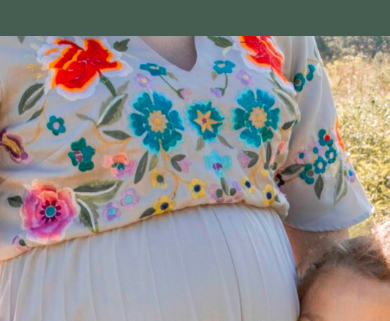
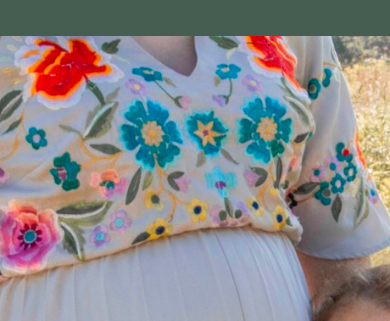
Before and after one commit to Sherrera90/CL-Photography, a plain HTML site: page price.html in a window 390 px wide. Shown: the part 96-417 px from the top of the page. Drawn offline with Linux system fonts and the light colour scheme; a web font is replaced by a local one.

Commit message:
top image
fixing?

```diff
--- a/src/price.css
+++ b/src/price.css
@@ -323,6 +323,11 @@ footer p{
 /* Small screens */
 @media all and (min-width: 375px) and (max-width:768px) {
 
+  .price-top{
+    max-width:100%;
+    height:auto;
+  }
+
   .price-top .price{
     font-size:45px;
   }
```
